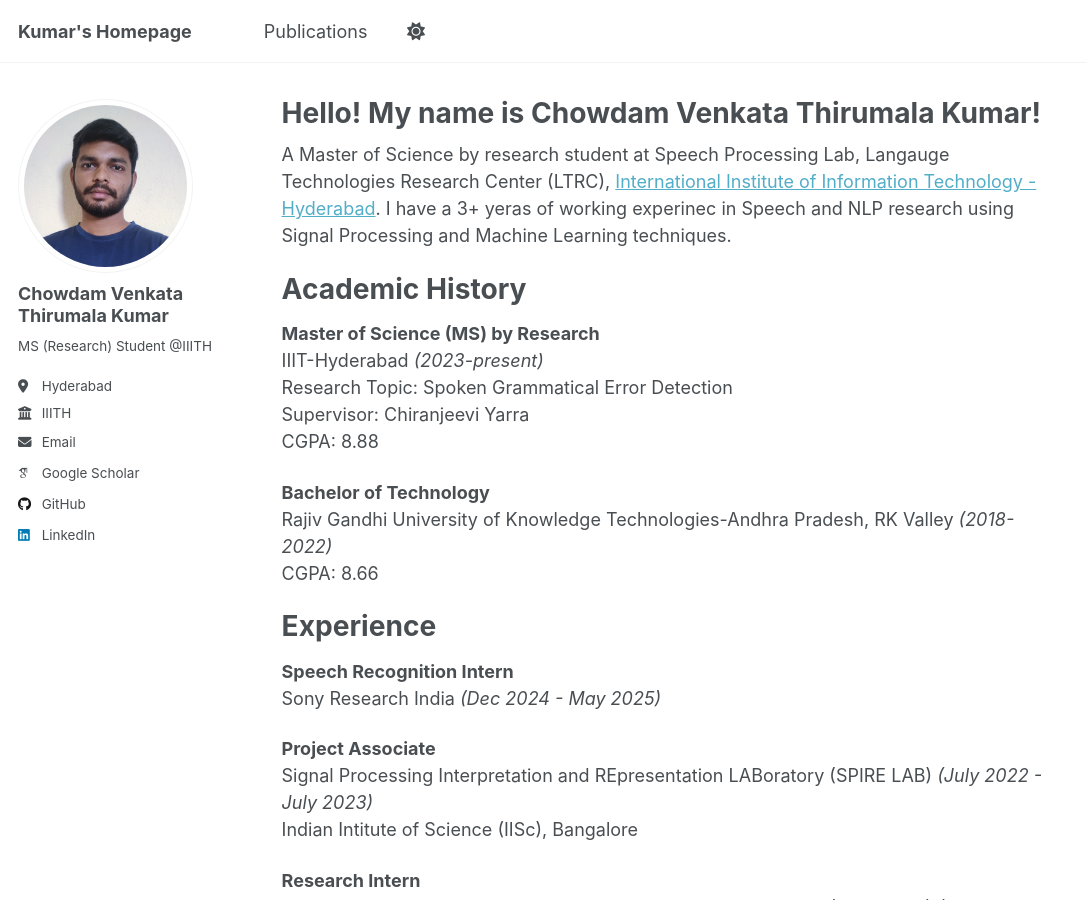
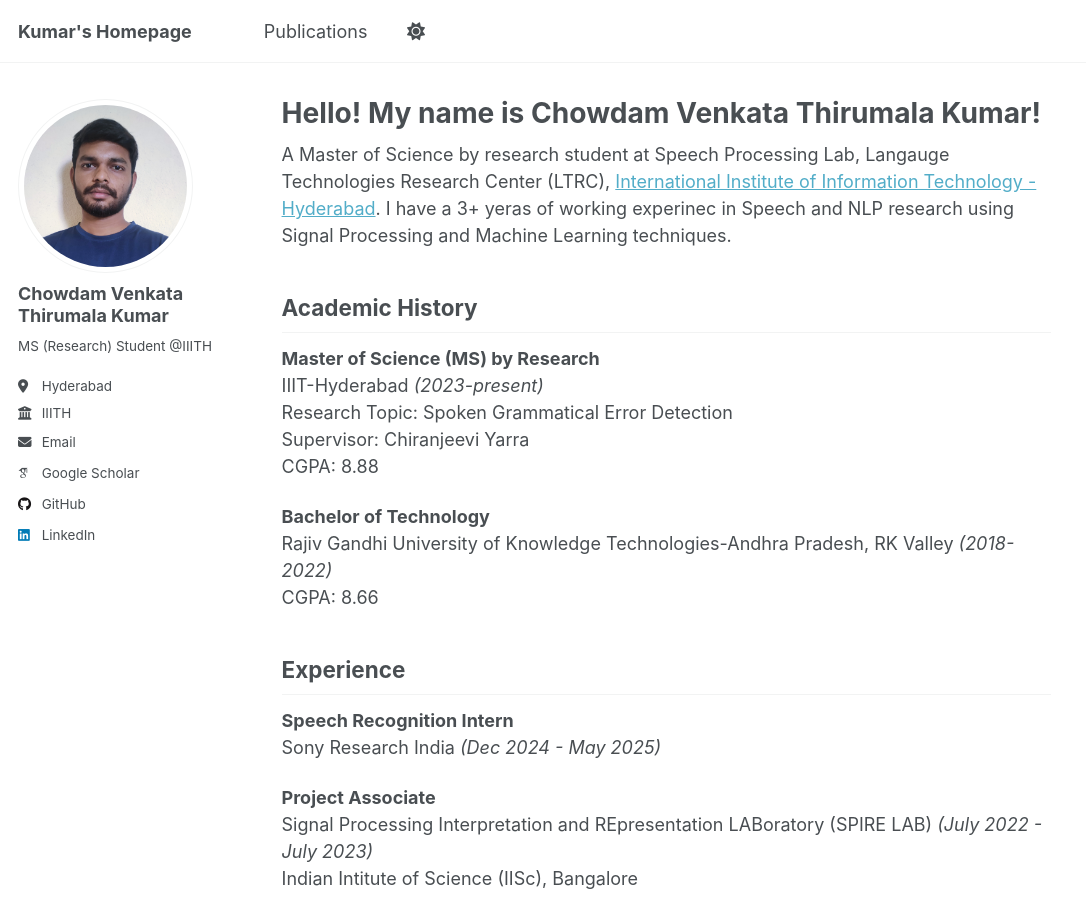
Before and after one commit to cvthirumalakumar/cvthirumalakumar.github.io, a Jekyll site: the page built from _pages/about.md, in a window 1280 px wide and 900 px high. Shown: the whole window, without its empty margins (0-1086 px from the left). Built offline with Jekyll 4.4.1, drawn with Linux system fonts in a browser that asks for light colours; some web fonts are replaced.

```diff
--- a/_pages/about.md
+++ b/_pages/about.md
@@ -10,7 +10,7 @@ redirect_from:
  A Master of Science by research student at Speech Processing Lab, Langauge Technologies Research Center (LTRC), [International Institute of Information Technology - Hyderabad](https://www.iiit.ac.in/). I have a 3+ yeras of working experinec in Speech and NLP research using Signal Processing and Machine Learning techniques.
 
 
-# Academic History
+## Academic History
 
 **Master of Science (MS) by Research**
 <br/>
@@ -30,7 +30,7 @@ CGPA: 8.66
 
 
 
-# Experience
+## Experience
 
 **Speech Recognition Intern**
 <br/>
@@ -49,7 +49,7 @@ Indian Intitute of Science (IISc), Bangalore
 
 
 
-# Updates
+## Updates
 
 - **May 2025**: 3 appers accepted to Interspeech 2025
 - **April 2025**: Attended ICASSP 2025 in Hyderabad India, served as volunteer.
```
